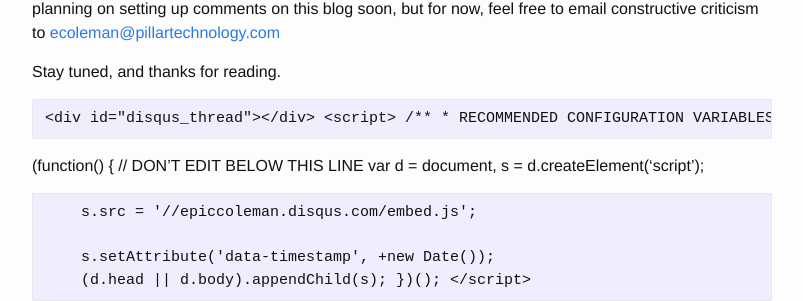
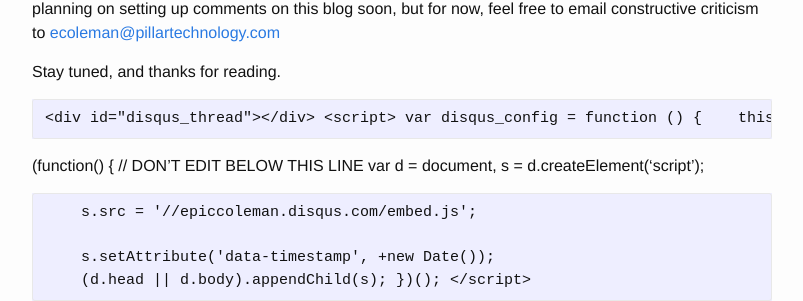
Before and after one commit to epiccoleman/blog, a Jekyll site: the page built from _posts/2016-05-09-evercraft-ruby.markdown, in a window 1280 px wide and 900 px high, scrolled down 4641 px. Shown: the part 361-662 px from the top of the window, without its empty margins (238-1041 px from the left). Built offline with Jekyll 4.4.1, drawn with Linux system fonts in a browser that asks for light colours.

Commit message:
moving this to branch

```diff
--- a/_includes/disqus_comments.html
+++ b/_includes/disqus_comments.html
@@ -1,12 +1,8 @@
 <div id="disqus_thread"></div>
 <script>
-/**
-* RECOMMENDED CONFIGURATION VARIABLES: EDIT AND UNCOMMENT THE SECTION BELOW TO INSERT DYNAMIC VALUES FROM YOUR PLATFORM OR CMS.
-* LEARN WHY DEFINING THESE VARIABLES IS IMPORTANT: https://disqus.com/admin/universalcode/#configuration-variables
-*/
 var disqus_config = function () {
-   this.page.url = {{ include.url }}; // Replace PAGE_URL with your page's canonical URL variable
-   this.page.identifier = {{ include.id }}; // Replace PAGE_IDENTIFIER with your page's unique identifier variable
+   this.page.url = {{ include.url }};
+   this.page.identifier = {{ include.id }};
 };
 
 (function() { // DON'T EDIT BELOW THIS LINE
```
Also changed, not shown: _posts/installing-disqus.md (added, +13 -0 lines).
